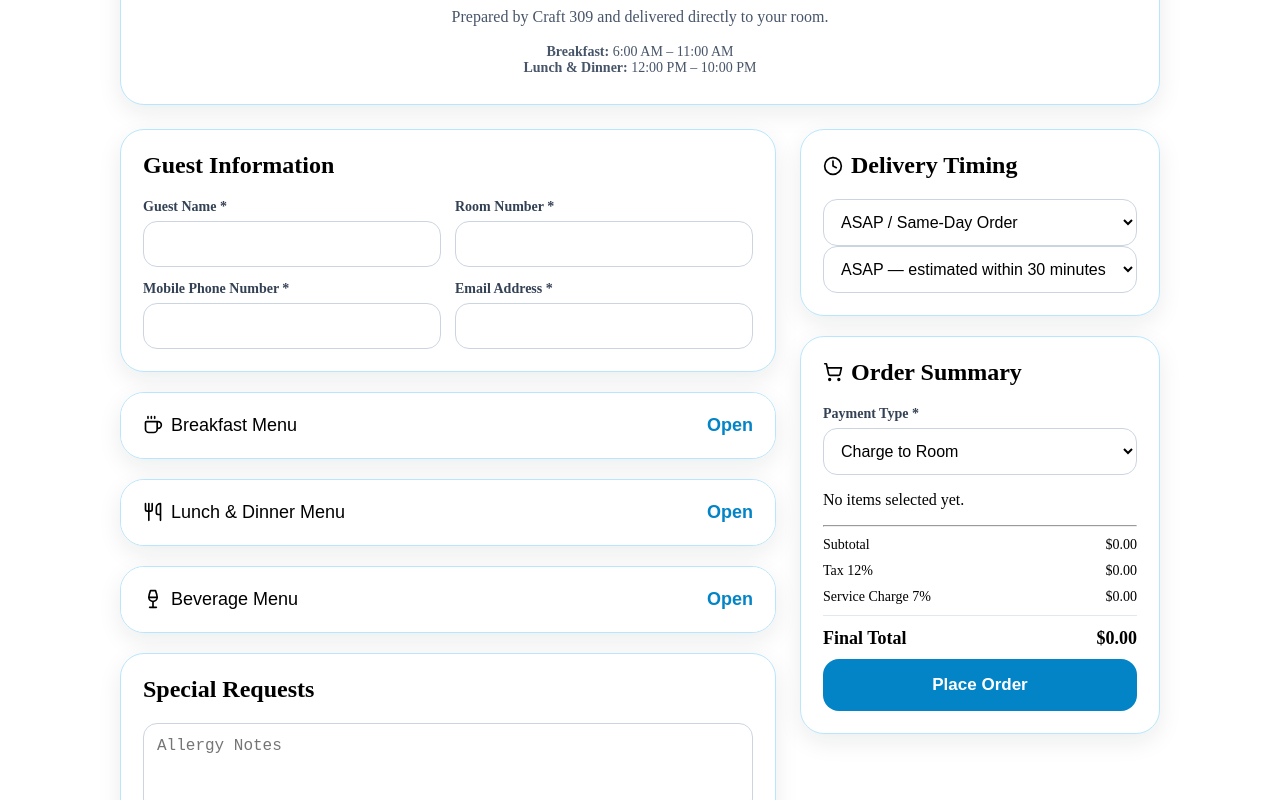
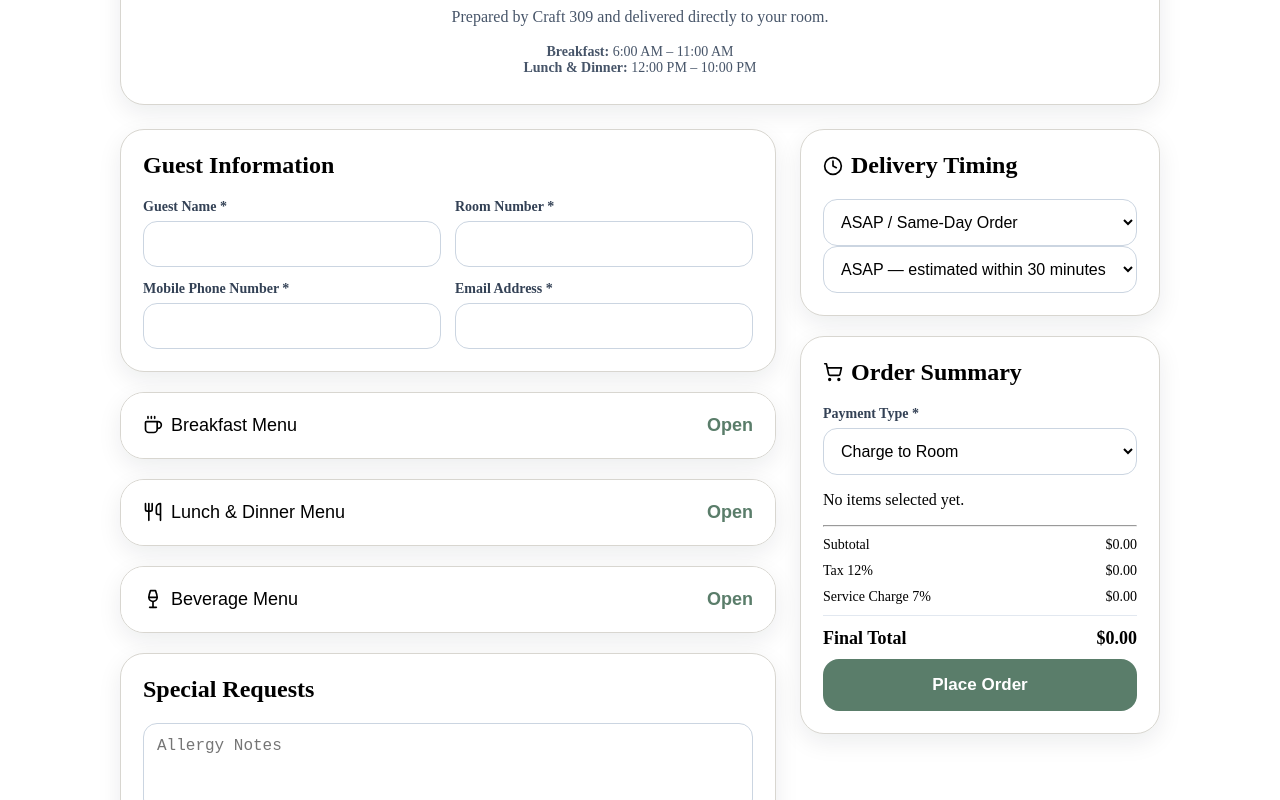
Before and after one commit to craft309/four-points-in-room-dining, a React (Vite) app: page / in a window 1280 px wide. Shown: the part 320-1120 px from the top of the page. Built offline with nearby package versions, Linux system fonts and the light colour scheme.

Commit message:
Green-Color-Palette

```diff
--- a/src/styles.css
+++ b/src/styles.css
@@ -1,10 +1,10 @@
 * { box-sizing: border-box; }
-#original color palette#
+#Green color Palette#
 body {
   margin: 0;
   font-family: Arial, sans-serif;
-  background: #f0f9ff;
-  color: #0f172a;
+  background: #F8F8F6;
+  color: #2B2B2B;
 }
 
 .page {
@@ -20,7 +20,7 @@ body {
 
 .hero, .card {
   background: white;
-  border: 1px solid #bae6fd;
+  border: 1px solid #D8D6D0;
   border-radius: 24px;
   box-shadow: 0 8px 24px rgba(15, 23, 42, 0.08);
 }
@@ -33,7 +33,7 @@ body {
 }
 
 .hero p {
-  color: #0284c7;
+  color: #5A7D6A;
   text-transform: uppercase;
   letter-spacing: 4px;
   font-size: 12px;
@@ -130,7 +130,7 @@ textarea {
 }
 
 .menu-header strong {
-  color: #0284c7;
+  color: #5A7D6A;
 }
 
 .menu-items {
@@ -162,7 +162,7 @@ textarea {
 }
 
 .item strong {
-  color: #0369a1;
+  color: #5A7D6A;
 }
 
 .qty {
@@ -210,7 +210,7 @@ textarea {
   width: 100%;
   border: 0;
   border-radius: 16px;
-  background: #0284c7;
+  background: #5A7D6A;
   color: white;
   padding: 16px;
   font-size: 17px;
```
